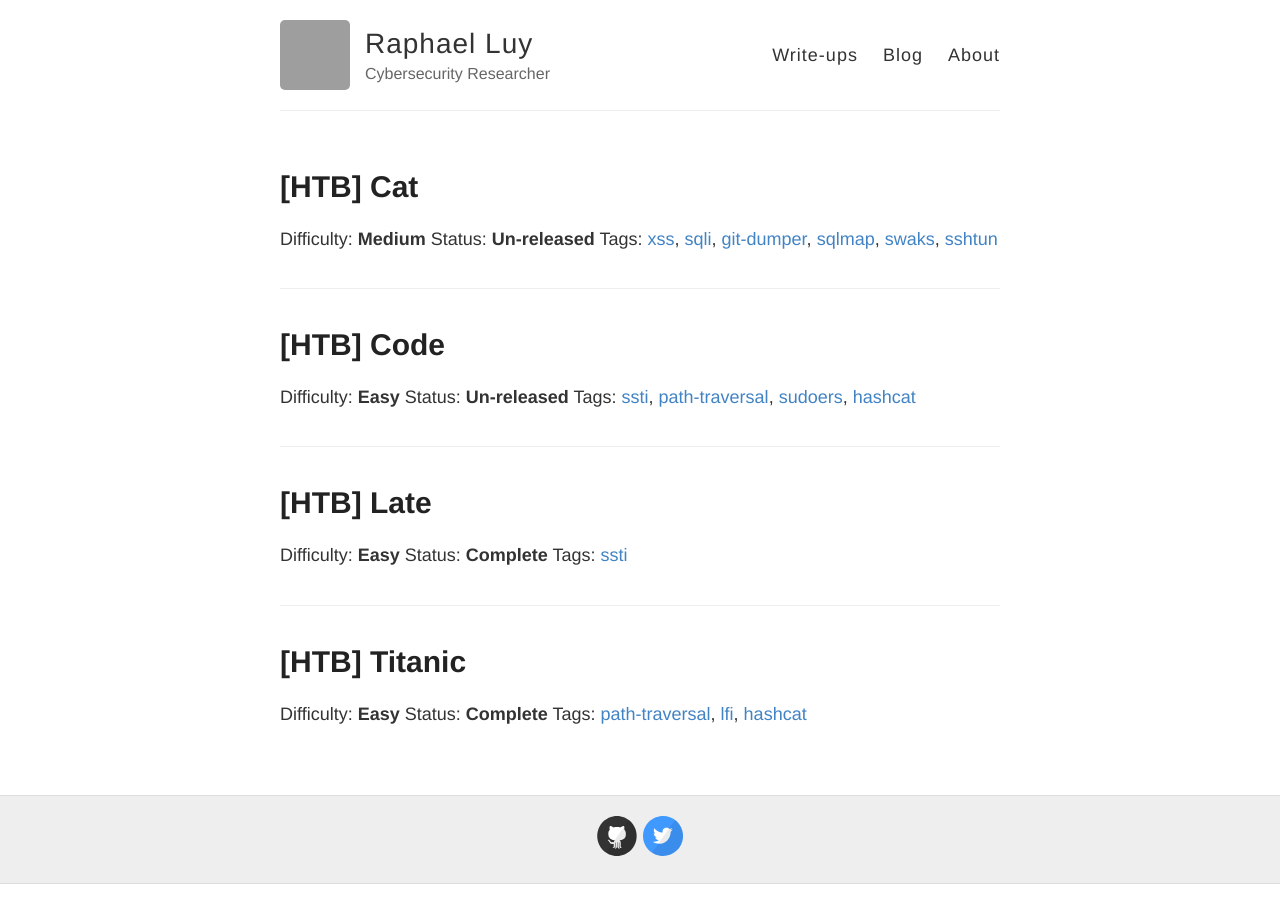
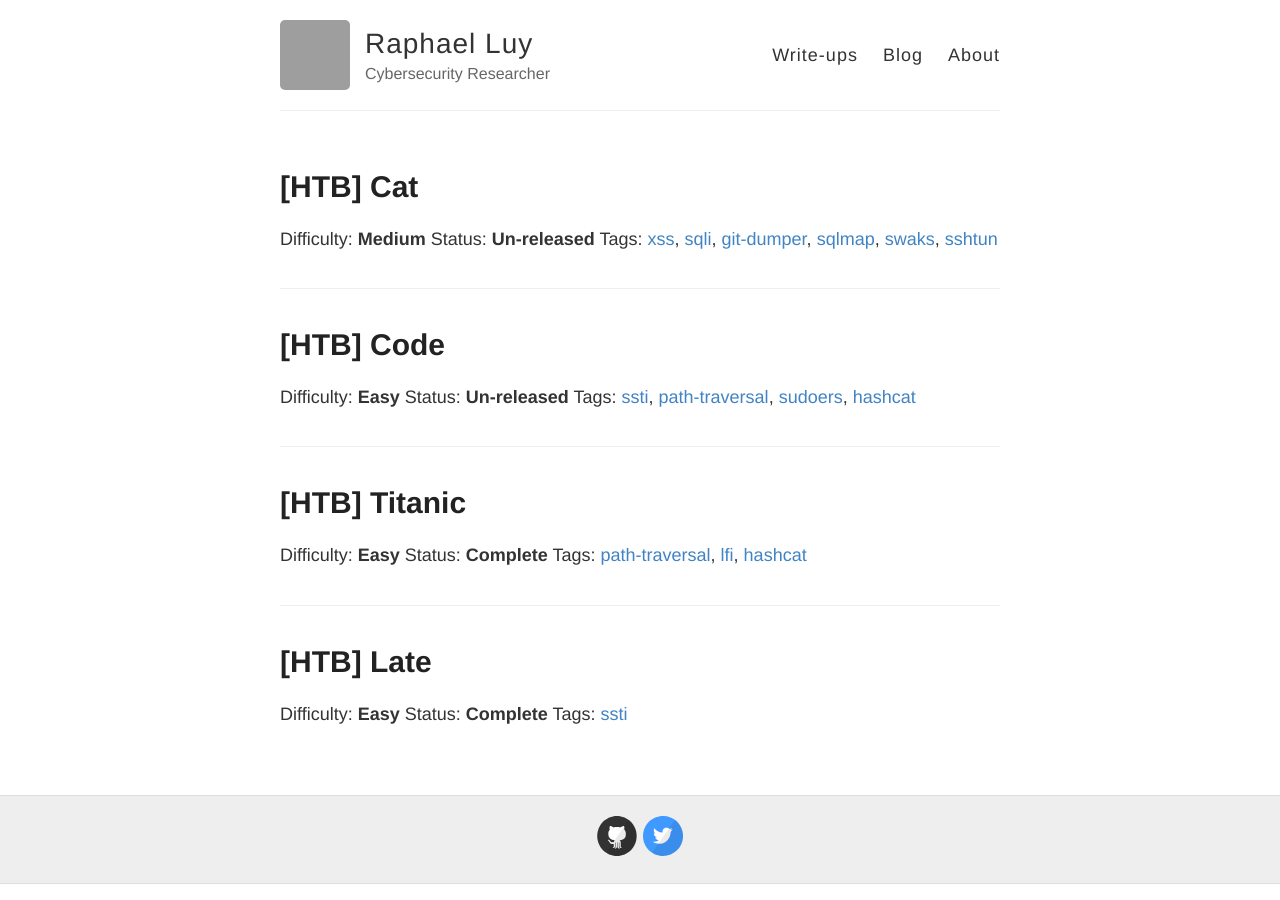
Before and after one commit to jeremiahluy/jeremiahluy.github.io, a Jekyll site: the page built from index.html, in a window 1280 px wide. Built offline with Jekyll 4.4.1, drawn with Linux system fonts in a browser that asks for light colours; grey boxes are pictures that could not be loaded.

Commit message:
Update index.html

```diff
--- a/index.html
+++ b/index.html
@@ -3,7 +3,8 @@ layout: default
 ---
 
 <div class="posts">
-  {% for post in site.writeups %}
+  {% assign sorted_writeups = site.writeups | sort: "updated_date" | reversed %}
+  {% for post in sorted_writeups %}
     <article class="post">
 
       <h1><a href="{{ site.baseurl }}{{ post.url }}">{{ post.title }}</a></h1>
```
